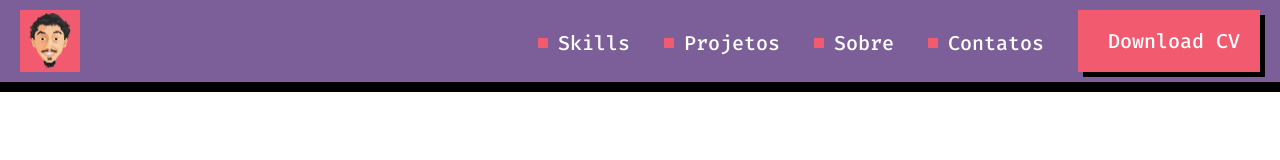
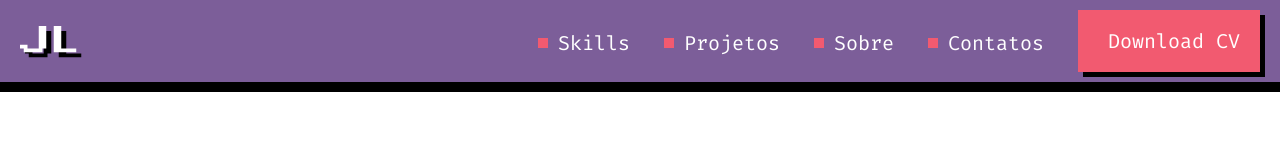
Before and after one commit to JeffLmad/Portifolio-jeff, a plain HTML site: page index.html in a window 1280 px wide. Drawn offline with Linux system fonts and the light colour scheme.

Commit message:
versao 1.5 feita no trabalho, atualização da logo e seu posicionamento

```diff
--- a/index.html
+++ b/index.html
@@ -6,7 +6,7 @@
     <title>Jeff Luiz</title>
     <link rel="preconnect" href="https://fonts.googleapis.com">
     <link rel="preconnect" href="https://fonts.gstatic.com" crossorigin>
-    <link href="https://fonts.googleapis.com/css2?family=Fira+Code:wght@500&display=swap" rel="stylesheet">
+    <link href="https://fonts.googleapis.com/css2?family=Fira+Code:wght@300..700&family=Press+Start+2P&display=swap" rel="stylesheet">
     <link rel="stylesheet" href="reset.css">
     <link rel="stylesheet" href="style.css">
 </head>
@@ -16,7 +16,7 @@
 
     <header>
 
-        <img src="assets/img/logo.png" alt="Logo do cabeçalho">
+        <h1>JL</h1>
 
         <nav>
             <a href="#" lang="en">Skills</a>
--- a/style.css
+++ b/style.css
@@ -1,9 +1,17 @@
 header{
     display: flex;
     justify-content: space-between;
+    align-items: center;
     background-color: #7c5e99;
     border-bottom: 10px solid #000;
     padding: 10px 20px;
+}
+
+h1{
+    font-size: 30px;
+    font-family: 'Press Start 2P';
+    color: #FFF;
+    text-shadow: 5px 5px 0px black;
 }
 
 nav{
@@ -39,4 +47,5 @@ a::before{
 #button:hover{
     border-radius: 20px;
     background-color: #f25a71c4;
+    cursor: pointer;
 }
```
